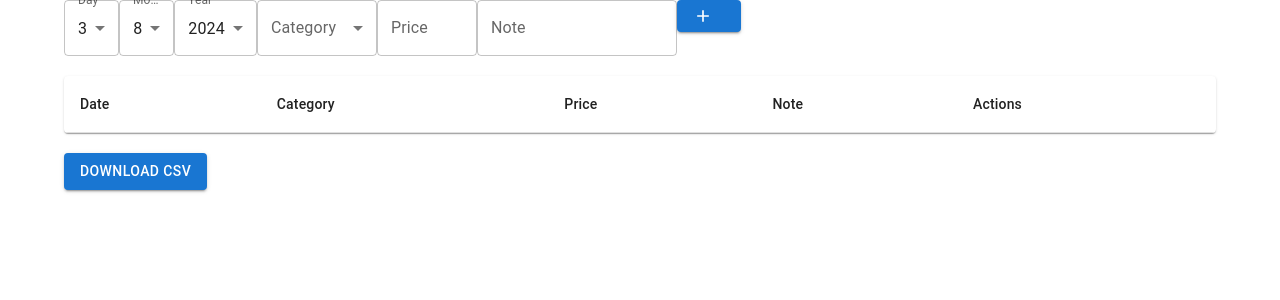
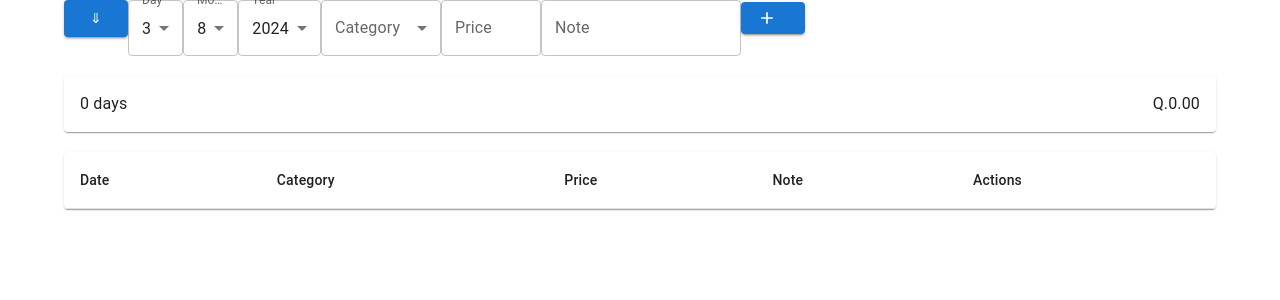
Before and after one commit to GilbertQ/qui, a React (Create React App) app: page / in a window 1280 px wide. Shown: the top 300 px of the page. Built offline with nearby package versions, Linux system fonts and the light colour scheme.

Commit message:
adding totals, sorting elements

```diff
--- a/src/App.css
+++ b/src/App.css
@@ -39,12 +39,14 @@
 
 .form-container {
   display: flex;
-  gap: 10px;
-  align-items: center;
-  margin-top: 20px;
   flex-wrap: wrap;
+  gap: 16px;
+  align-items: flex-start;
 }
 
+.form-container > * {
+  margin-bottom: 16px;
+}
 @media (max-width: 600px) {
   .form-container > * {
     flex: 1 1 100%;
--- a/src/Components/RecordS.js
+++ b/src/Components/RecordS.js
@@ -22,6 +22,7 @@ import EditIcon from '@mui/icons-material/Edit';
 import AddIcon from '@mui/icons-material/Add';
 import CheckIcon from '@mui/icons-material/Check';
 import { saveAs } from 'file-saver';
+import { Typography } from '@mui/material';
 
 const categoryOptions = ['Gifts', 'Groceries', 'Eating Out', 'Education', 'Rent / Loan', 'Utilities', 'Car', 'Medical', 'Household', 'Fun', 'Ketzia', 'Marcos', 'Rbk', 'Voluntariado', 'Clothing', 'Transport', 'Parents', 'Crista', 'Taxes', 'Casa-puerto', 'Inversiones', 'Propiedad'];
 
@@ -133,9 +134,31 @@ const RecordS = () => {
     saveAs(blob, filename);
   };
 
+  const calculateTotals = (records) => {
+    const uniqueDays = new Set(records.map(record => format(new Date(record.date), 'yyyy-MM-dd')));
+    const totalDays = uniqueDays.size;
+    const totalPrice = records.reduce((sum, record) => sum + parseFloat(record.price), 0);
+    return { totalDays, totalPrice };
+  };
+
+  const { totalDays, totalPrice } = calculateTotals(records);
+
+  const TotalsSummary = ({ totalDays, totalPrice }) => (
+    <Paper style={{ padding: '16px', marginTop: '20px', marginBottom: '20px' }}>
+      <div style={{ display: 'flex', alignItems: 'center', justifyContent: 'space-between' }}>
+        <Typography variant="body1">{totalDays} days</Typography>
+        <Typography variant="body1">Q.{totalPrice.toFixed(2)}</Typography>
+      </div>
+    </Paper>
+  );
+
   return (
     <Container>
+     <div>
   <div className="form-container">
+    <Button variant="contained" onClick={downloadCSV}>
+    ⇓
+    </Button>
     <FormControl>
       <InputLabel>Day</InputLabel>
       <Select
@@ -217,7 +240,8 @@ const RecordS = () => {
       </Button>
     )}
   </div>
-
+  <TotalsSummary totalDays={totalDays} totalPrice={totalPrice} />
+</div>
       <TableContainer component={Paper} style={{ marginTop: 20 }}>
         <Table>
           <TableHead>
@@ -249,12 +273,7 @@ const RecordS = () => {
           </TableBody>
         </Table>
       </TableContainer>
-
-      <Button variant="contained" onClick={downloadCSV} style={{ marginTop: 20 }}>
-        Download CSV
-      </Button>
     </Container>
   );
 };
-
 export default RecordS;
```
Lines whose indentation alone changed are shown as unchanged.
